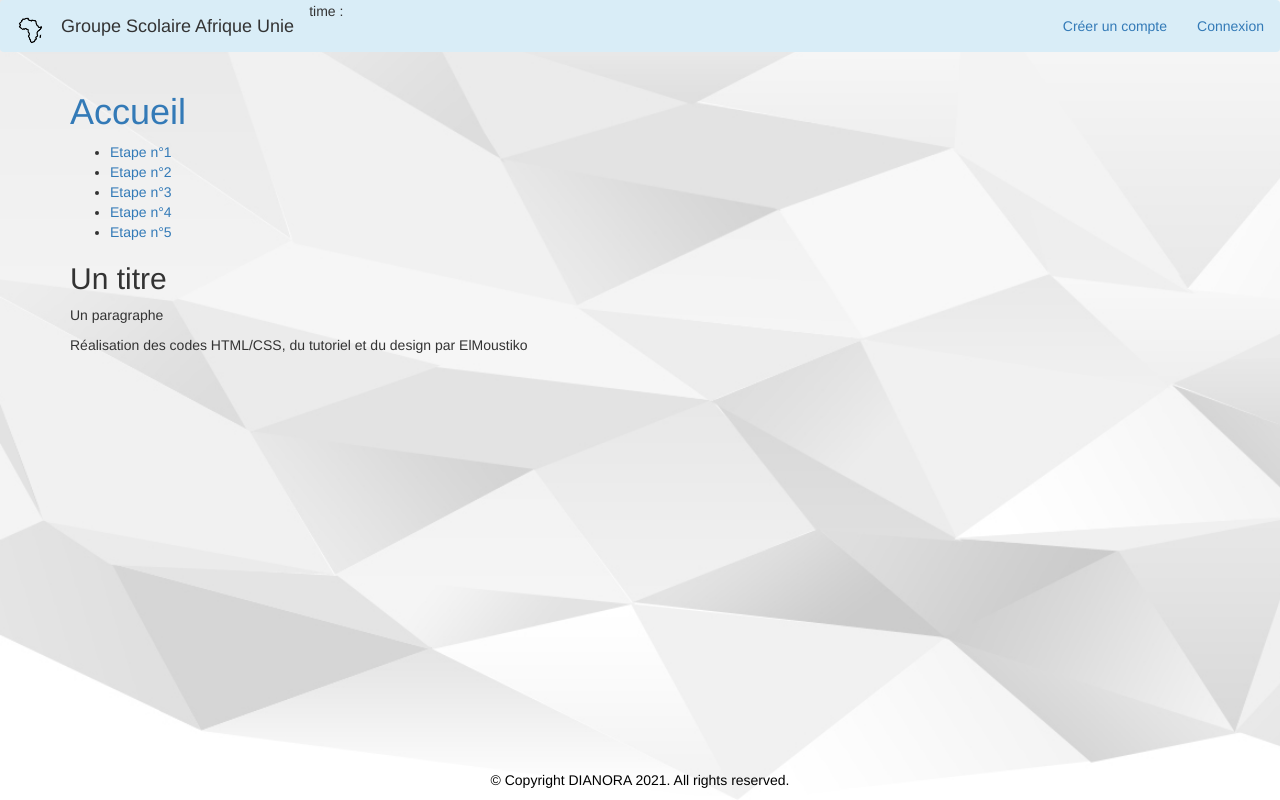
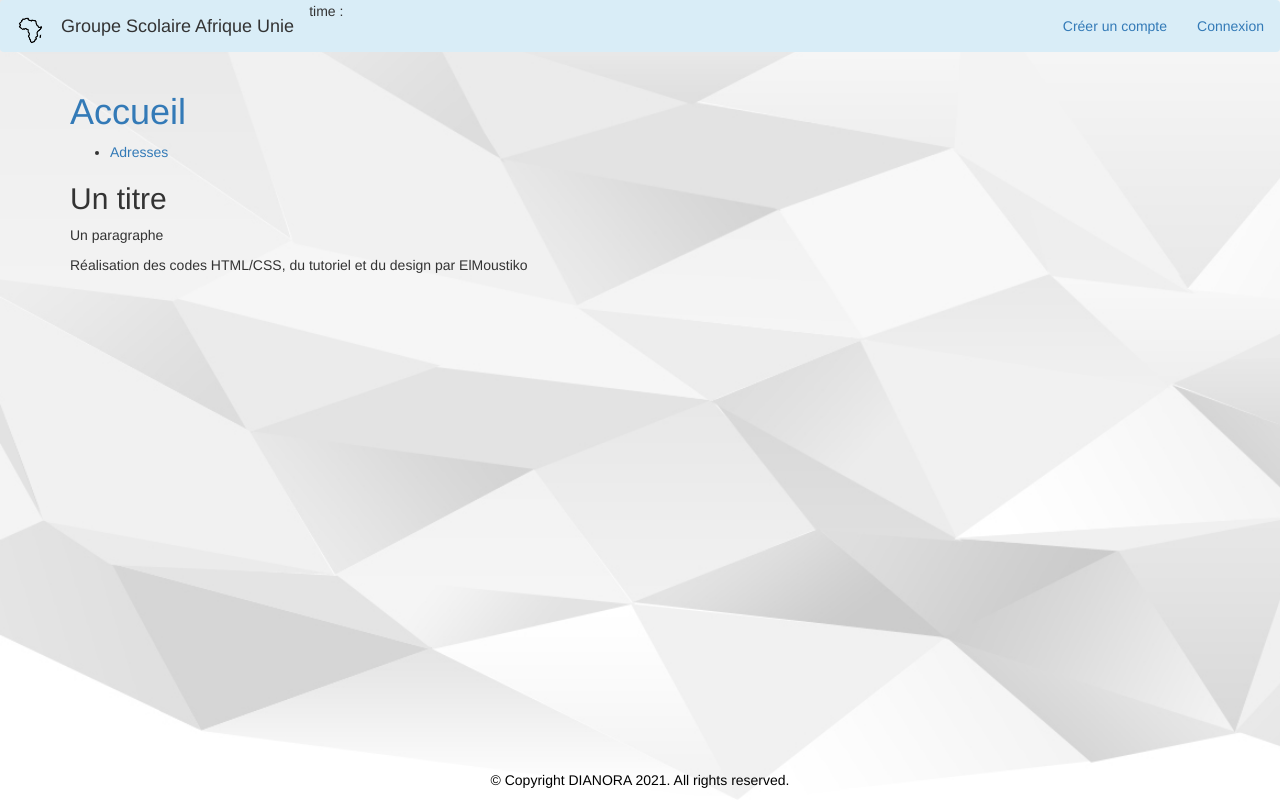
Before and after one commit to papidje/AfriqueUnie, an Angular app in the folder FrontEnd/: page /home in a window 1280 px wide. Built offline with nearby package versions, Linux system fonts and the light colour scheme.

Commit message:
Lien vers adresses et acceuil

```diff
--- a/FrontEnd/src/app/header/header.component.html
+++ b/FrontEnd/src/app/header/header.component.html
@@ -1,6 +1,6 @@
 <nav class="navbar bg-info text-white">
   <div class="navbar-brand">
-    <a class="navbar-item">
+    <a class="navbar-item" href="/home">
       <img style="height: 30px" src="assets/images/logo.png">
     </a>
   </div>
--- a/FrontEnd/src/app/home/home.component.html
+++ b/FrontEnd/src/app/home/home.component.html
@@ -3,11 +3,7 @@
 
   <nav>
     <ul id="menu">
-      <li><a href="#">Etape n°1</a></li>
-      <li><a href="#">Etape n°2</a></li>
-      <li><a href="#">Etape n°3</a></li>
-      <li><a href="#">Etape n°4</a></li>
-      <li><a href="#">Etape n°5</a></li>
+      <li><a href="/adress">Adresses</a></li>
     </ul>
   </nav>
 
```
